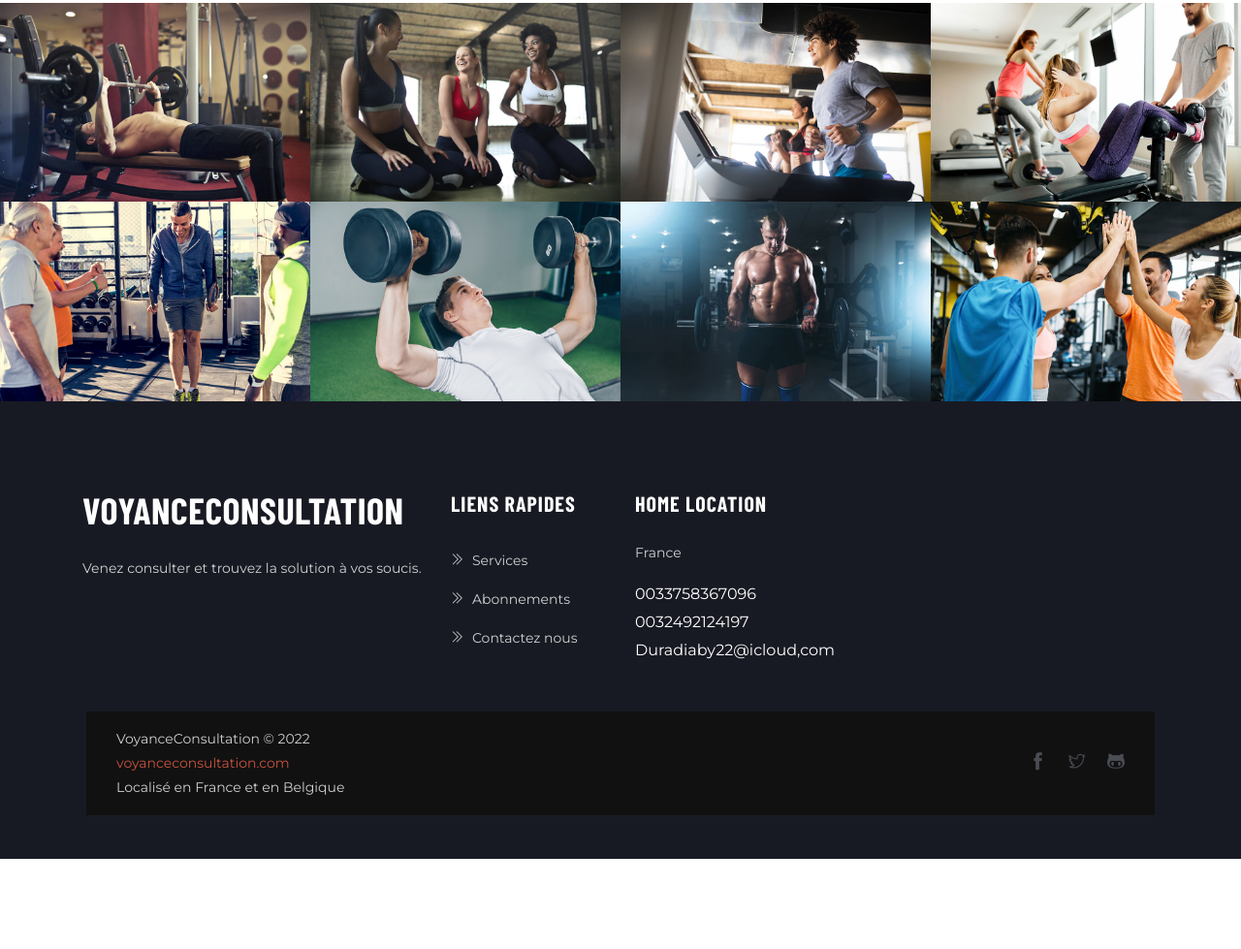
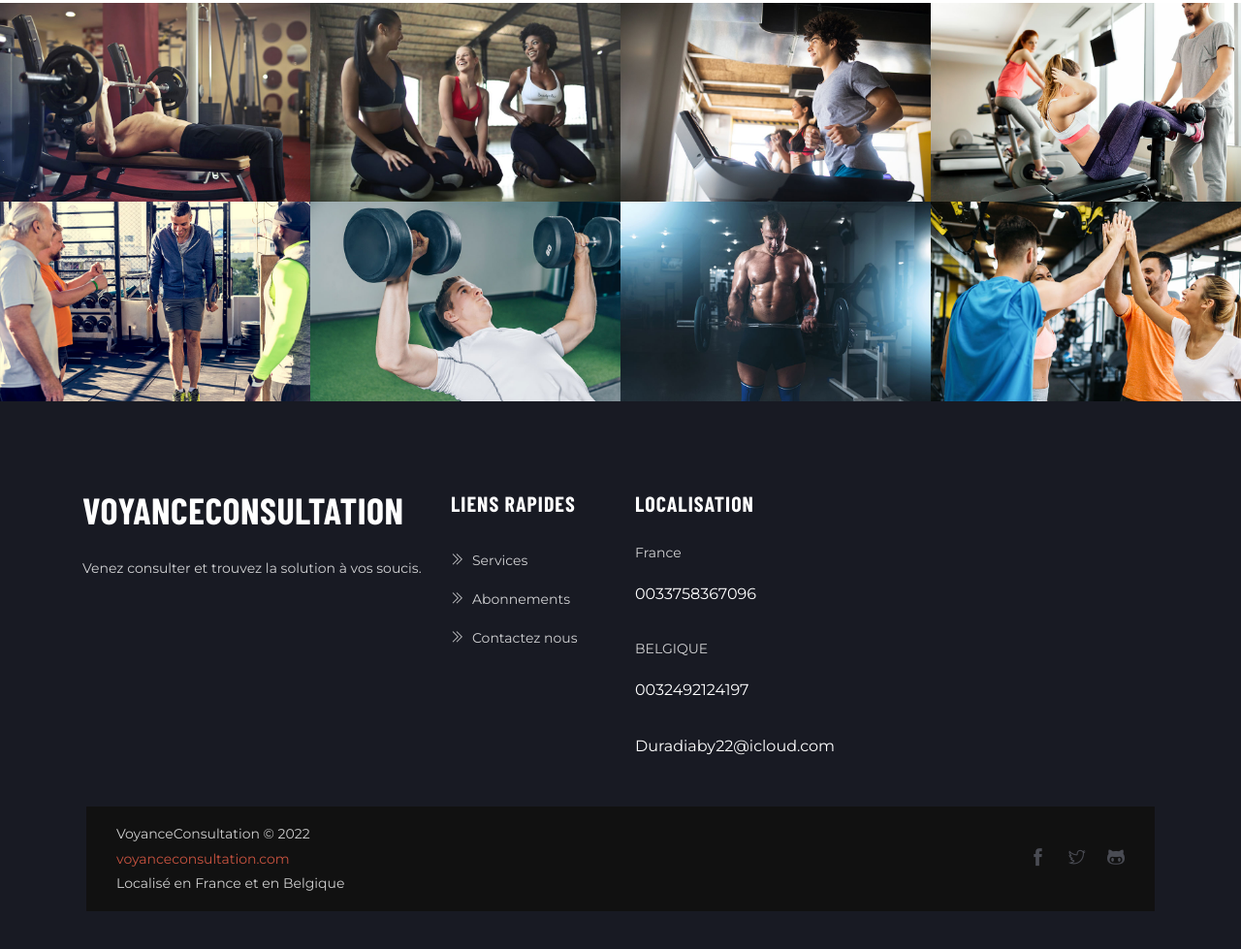
Before and after one commit to perternelm/voyance, a plain HTML site: page about.html in a window 1280 px wide. Shown: the part 2177-3156 px from the top of the page at 97% size. Before the commit the page ends 3063 px from the top, so only its background shows below. Drawn offline with nearby package versions, Linux system fonts and the light colour scheme; some packages are replaced by stand-ins of ours; a script that the page names is missing.

Commit message:
removal Localisation

```diff
--- a/about.html
+++ b/about.html
@@ -274,12 +274,14 @@
 			</div>
 			<div class="col-lg-3 col-md-5">
 				<div class="footer-widget">
-					<h4 class="mb-4 text-white letter-spacing text-uppercase">Home location</h4>
+					<h4 class="mb-4 text-white letter-spacing text-uppercase">Localisation</h4>
 					<p>France </p>
 					<span class="text-white">0033758367096</span>
-					<br>
+					<br> <br>
+					<p>BELGIQUE </p>
 					<span class="text-white">0032492124197</span>
-					<span class="text-white">Duradiaby22@icloud,com</span>
+					<br> <br>
+					<span class="text-white">Duradiaby22@icloud.com</span>
 				</div>
 			</div>
 		</div>
```
Also changed, not shown: blog-sidebar.html (+5 -3 lines), blog-single.html (+5 -3 lines), blog.html (+5 -3 lines), contact.html (+5 -3 lines), index.html (+5 -3 lines), pricing.html (+5 -3 lines), service.html (+5 -3 lines).
